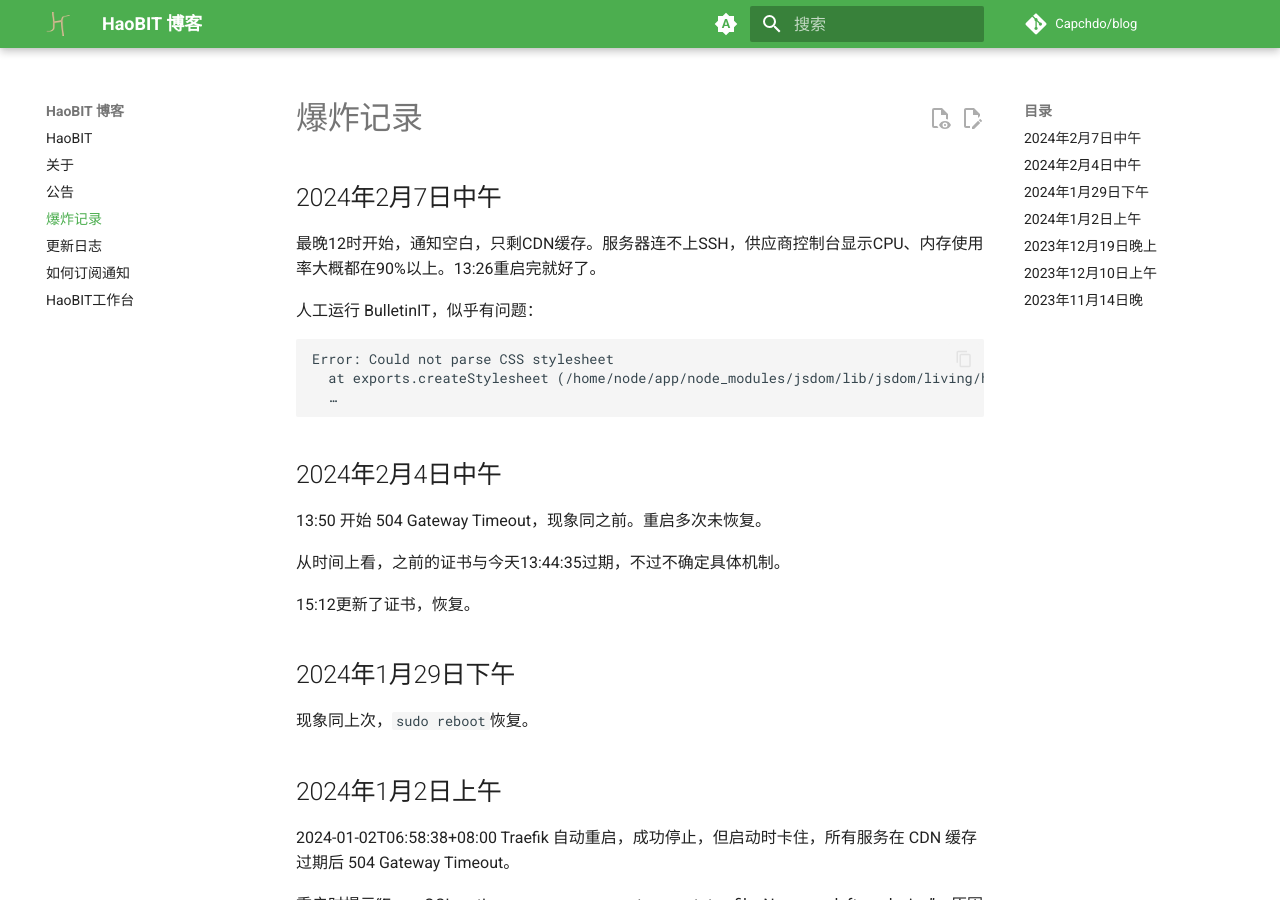
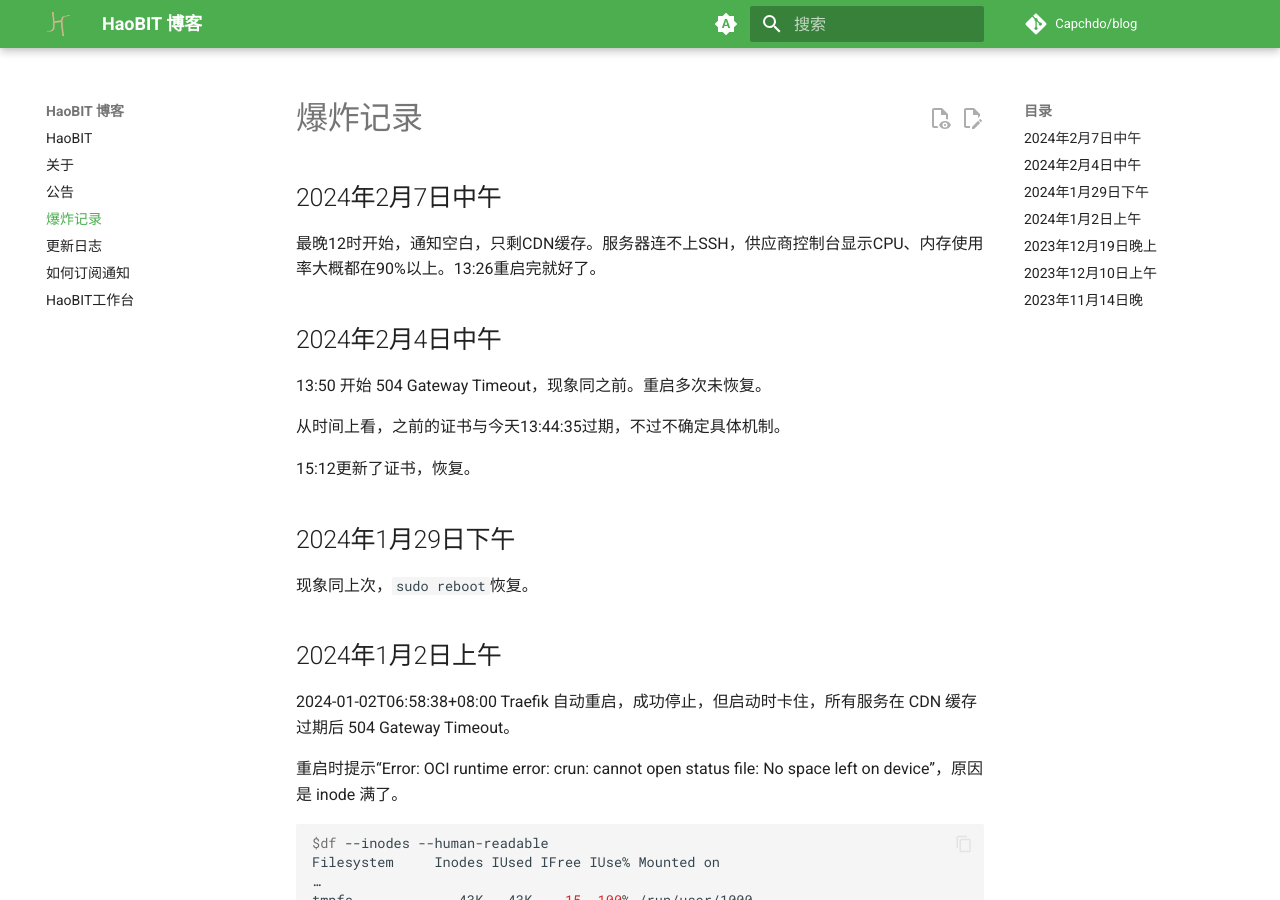
Before and after one commit to Capchdo/blog, an MkDocs documentation site: the page built from docs/down.md, in a window 1280 px wide and 900 px high. Built offline with MkDocs 1.6.1 and Material for MkDocs 9.7.7, drawn with Linux system fonts in a browser that asks for light colours; comment, search, counter and statistics services are not loaded.

Commit message:
爆炸：与 BulletinIT 无关
Relates-to: https://github.com/YDX-2147483647/bulletin-issues-transferred/issues/57

````diff
--- a/docs/down.md
+++ b/docs/down.md
@@ -3,14 +3,6 @@
 ## 2024年2月7日中午
 
 最晚12时开始，通知空白，只剩CDN缓存。服务器连不上SSH，供应商控制台显示CPU、内存使用率大概都在90%以上。13:26重启完就好了。
-
-人工运行 BulletinIT，似乎有问题：
-
-```log
-Error: Could not parse CSS stylesheet
-  at exports.createStylesheet (/home/node/app/node_modules/jsdom/lib/jsdom/living/helpers)
-  …
-```
 
 ## 2024年2月4日中午
 
````
